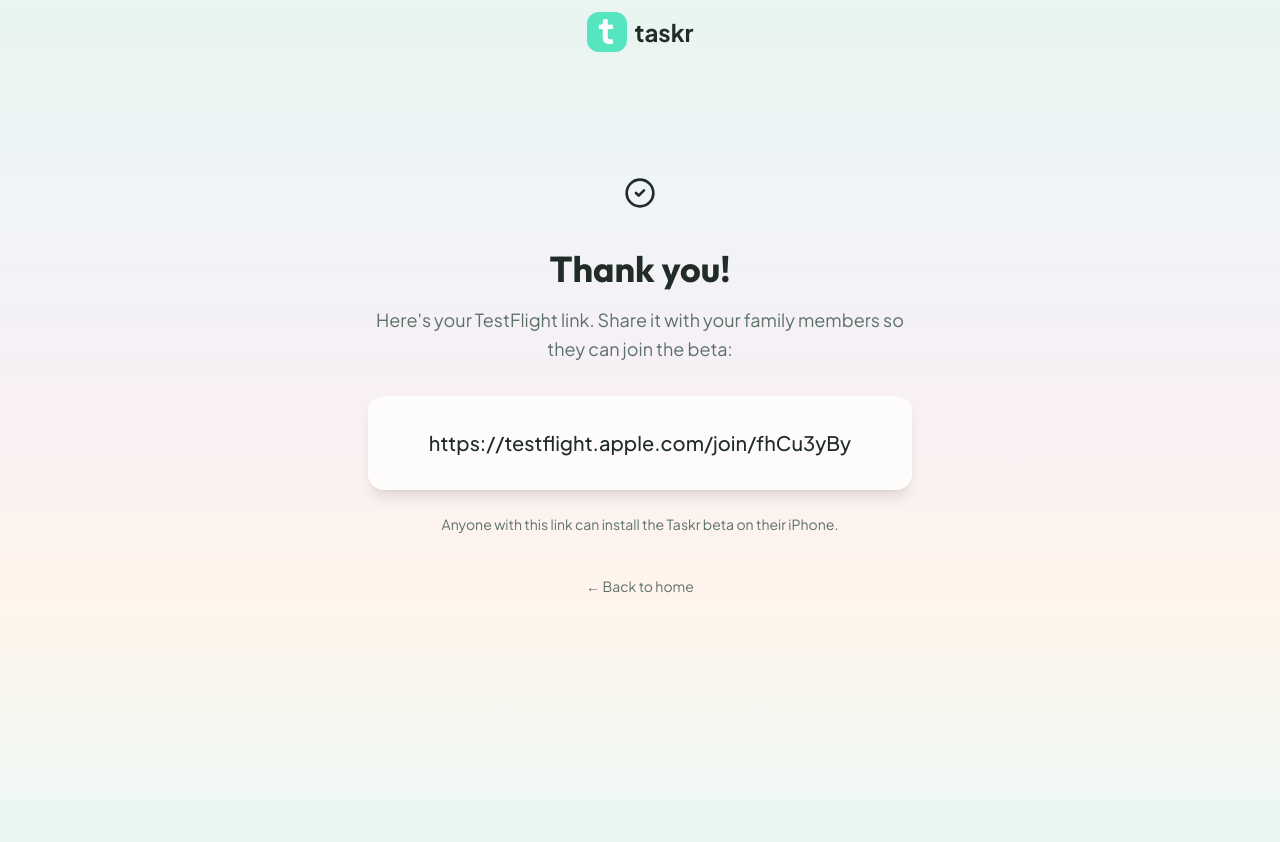
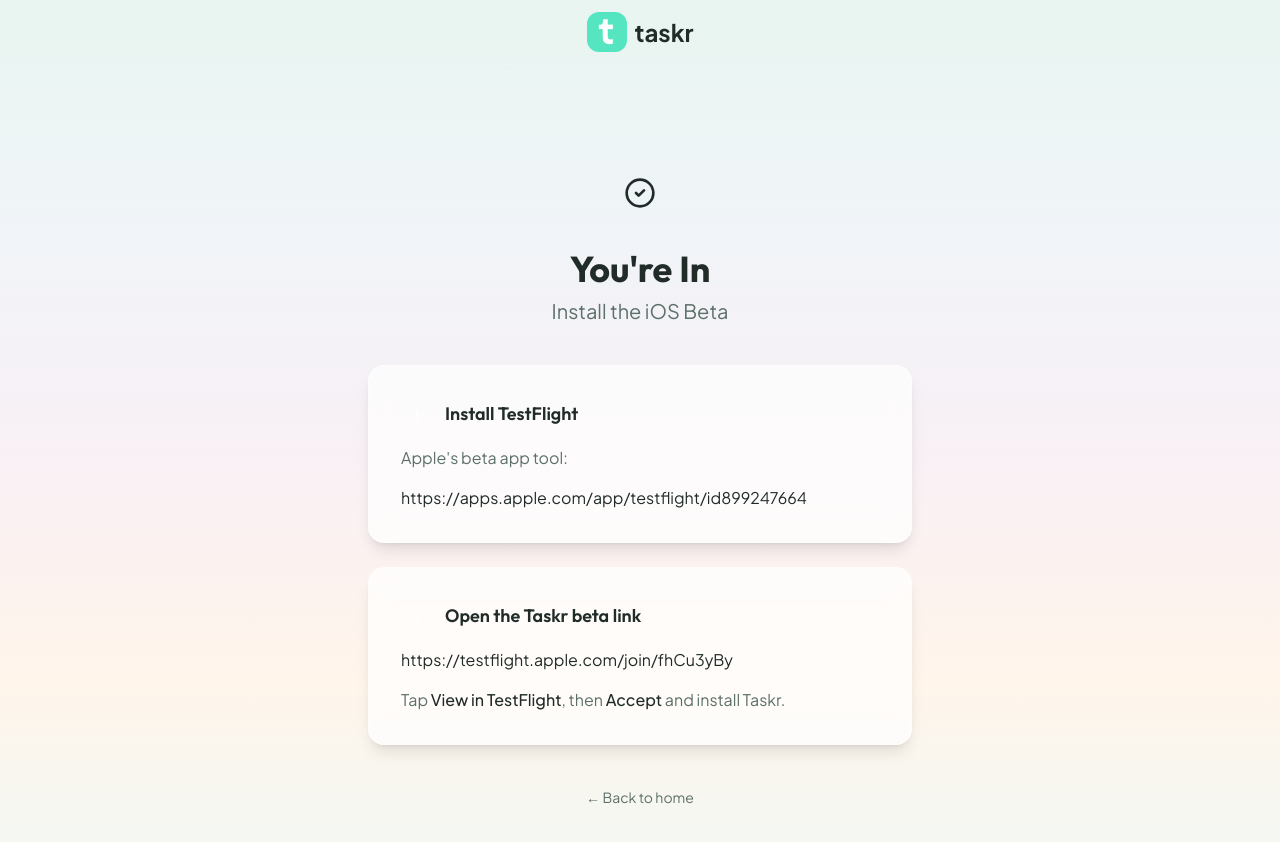
Before and after one commit to johnnywalker100/taskrsite, a Next.js app: page /testflight-thank-you in a window 1280 px wide. Shown: the top 842 px of the page. Before the commit the page ends 800 px from the top, so only its background shows below. Built offline with nearby package versions, Linux system fonts and the light colour scheme.

Commit message:
Update TestFlight page with step-by-step installation instructions

```diff
--- a/src/pages/testflight-thank-you.tsx
+++ b/src/pages/testflight-thank-you.tsx
@@ -7,8 +7,8 @@
   return (
     <>
       <Head>
-        <title>Thank You – Taskr Beta</title>
-        <meta name="description" content="Your TestFlight link for the Taskr beta." />
+        <title>You're In – Taskr Beta</title>
+        <meta name="description" content="Install the Taskr iOS beta via TestFlight." />
         <meta name="robots" content="noindex, nofollow" />
       </Head>
 
@@ -27,34 +27,59 @@
 
         {/* Main content */}
         <main className="max-w-xl mx-auto px-4 py-16 sm:py-24">
-          <div className="text-center mb-8">
+          <div className="text-center mb-10">
             <div className="w-16 h-16 rounded-full bg-mint-light/50 flex items-center justify-center mx-auto mb-6">
               <CheckCircle2 className="w-8 h-8 text-mint-dark" />
             </div>
-            <h1 className="text-3xl sm:text-4xl font-bold text-foreground mb-4">
-              Thank you!
+            <h1 className="text-3xl sm:text-4xl font-bold text-foreground mb-2">
+              You're In
             </h1>
-            <p className="text-lg text-muted-foreground leading-relaxed">
-              Here's your TestFlight link. Share it with your family members so they can join the beta:
+            <p className="text-xl text-muted-foreground">
+              Install the iOS Beta
             </p>
           </div>
 
-          {/* Card with TestFlight link */}
-          <div className="glass rounded-2xl border border-white/40 p-6 sm:p-8 shadow-lg">
+          {/* Step 1 */}
+          <div className="glass rounded-2xl border border-white/40 p-6 sm:p-8 shadow-lg mb-6">
+            <div className="flex items-center gap-3 mb-4">
+              <div className="w-8 h-8 rounded-full bg-mint-dark text-white flex items-center justify-center font-bold text-sm">
+                1
+              </div>
+              <h2 className="text-lg font-semibold text-foreground">Install TestFlight</h2>
+            </div>
+            <p className="text-muted-foreground mb-4">
+              Apple's beta app tool:
+            </p>
+            <a
+              href="https://apps.apple.com/app/testflight/id899247664"
+              target="_blank"
+              rel="noopener noreferrer"
+              className="block text-mint-dark hover:underline break-all"
+            >
+              https://apps.apple.com/app/testflight/id899247664
+            </a>
+          </div>
+
+          {/* Step 2 */}
+          <div className="glass rounded-2xl border border-white/40 p-6 sm:p-8 shadow-lg mb-6">
+            <div className="flex items-center gap-3 mb-4">
+              <div className="w-8 h-8 rounded-full bg-mint-dark text-white flex items-center justify-center font-bold text-sm">
+                2
+              </div>
+              <h2 className="text-lg font-semibold text-foreground">Open the Taskr beta link</h2>
+            </div>
             <a
               href="https://testflight.apple.com/join/fhCu3yBy"
               target="_blank"
               rel="noopener noreferrer"
-              className="block text-center text-lg sm:text-xl font-medium text-mint-dark hover:underline break-all"
+              className="block text-mint-dark hover:underline break-all mb-4"
             >
               https://testflight.apple.com/join/fhCu3yBy
             </a>
+            <p className="text-muted-foreground">
+              Tap <span className="font-medium text-foreground">View in TestFlight</span>, then <span className="font-medium text-foreground">Accept</span> and install Taskr.
+            </p>
           </div>
-
-          {/* Footer text */}
-          <p className="text-center text-sm text-muted-foreground mt-6">
-            Anyone with this link can install the Taskr beta on their iPhone.
-          </p>
 
           {/* Back to home */}
           <div className="text-center mt-10">
```
